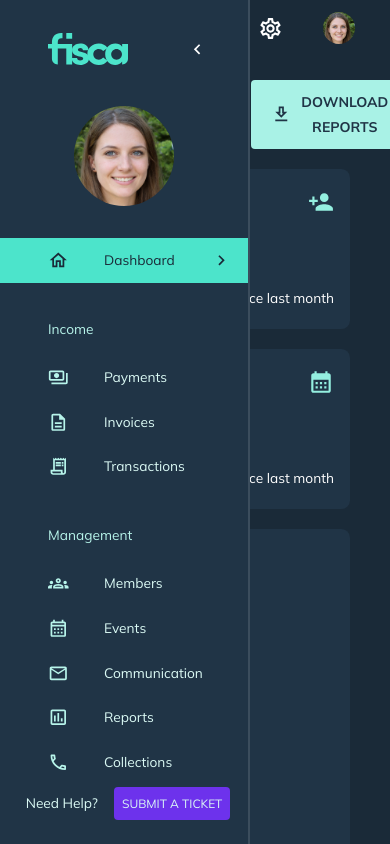
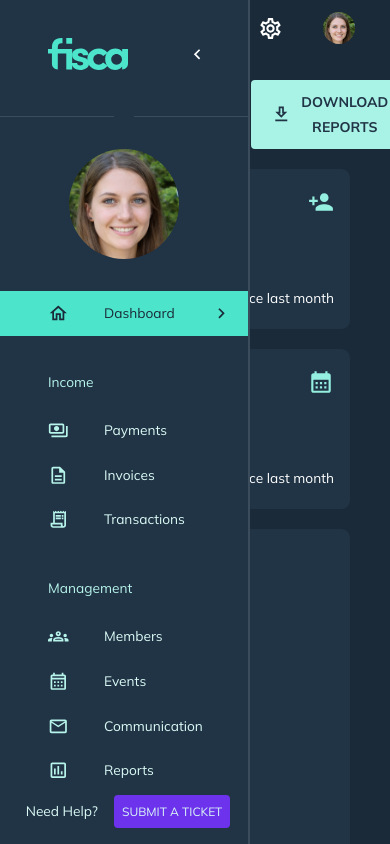
Before and after one commit to jawndrews/finance-web-dev-project, a React (Create React App) app in the folder client/: page /dashboard in a window 390 px wide. Shown: the top 844 px of the page. Built offline with nearby package versions, Linux system fonts and the light colour scheme; no server answers.

Commit message:
sidebar responsiveness

```diff
--- a/client/src/components/Sidebar.jsx
+++ b/client/src/components/Sidebar.jsx
@@ -2,6 +2,7 @@ import React from "react";
 import {
   Box,
   Button,
+  Divider,
   Drawer,
   IconButton,
   List,
@@ -13,7 +14,6 @@ import {
   useTheme,
 } from "@mui/material";
 import {
-  SettingsOutlined,
   ChevronLeft,
   ChevronRightOutlined,
   HomeOutlined,
@@ -125,7 +125,7 @@ const Sidebar = ({
                     component="img"
                     alt="logo"
                     src={logoType}
-                    height="50px"
+                    height="60px"
                     width="80px"
                     sx={{ objectFit: "contain" }}
                   />
@@ -137,18 +137,34 @@ const Sidebar = ({
                 )}
               </FlexBetween>
             </Box>
+            <Divider
+              sx={{
+                m: "0 0 2rem 0",
+              }}
+            >
+              <Typography
+                variant="h2"
+                fontWeight="bold"
+                fontSize="0.9rem"
+                sx={{
+                  color: theme.palette.secondary[500],
+                }}
+              >
+                {user.organization}
+                {/*add functionality to prevent text runoff here */}
+              </Typography>
+            </Divider>
             <Box display="flex" justifyContent="center" alignItems="center">
               <Box
                 component="img"
                 alt="profile"
                 src={profileImage}
-                height="100px"
-                width="100px"
+                height="110px"
+                width="110px"
                 borderRadius="50%"
                 sx={{ objectFit: "cover" }}
               />
             </Box>
-
             <Box textAlign="center">
               <Typography
                 variant="h2"
@@ -221,13 +237,18 @@ const Sidebar = ({
               })}
             </List>
           </Box>
+          <Box>
             <Box
               position="absolute"
               display="flex"
-            bottom="1.5rem"
+              bottom="0rem"
               justifyContent="center"
               alignItems="center"
               width="100%"
+              sx={{
+                p: "1rem 0 1rem 0",
+                backgroundColor: theme.palette.primary[500],
+              }}
             >
               <Typography
                 sx={{
@@ -247,6 +268,7 @@ const Sidebar = ({
                 Submit a Ticket
               </Button>
             </Box>
+          </Box>
         </Drawer>
       )}
     </Box>
```
Lines whose indentation alone changed are shown as unchanged.
